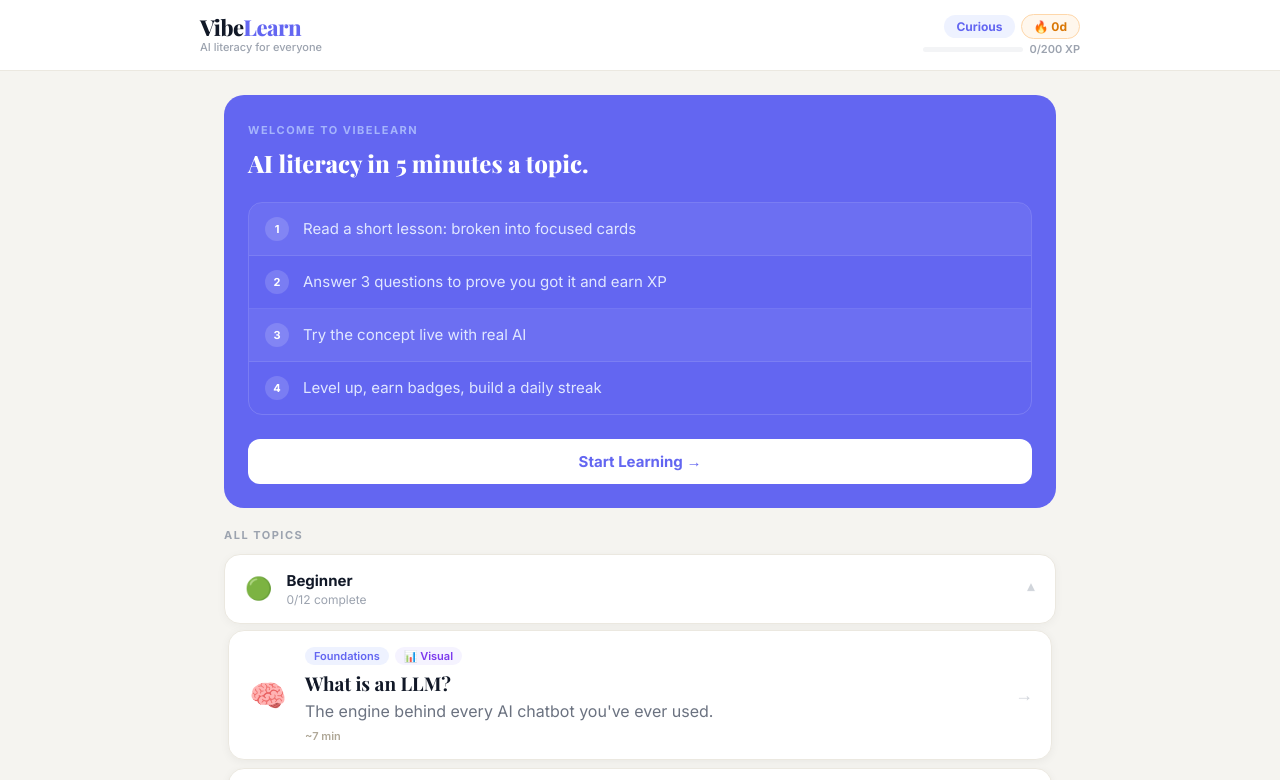
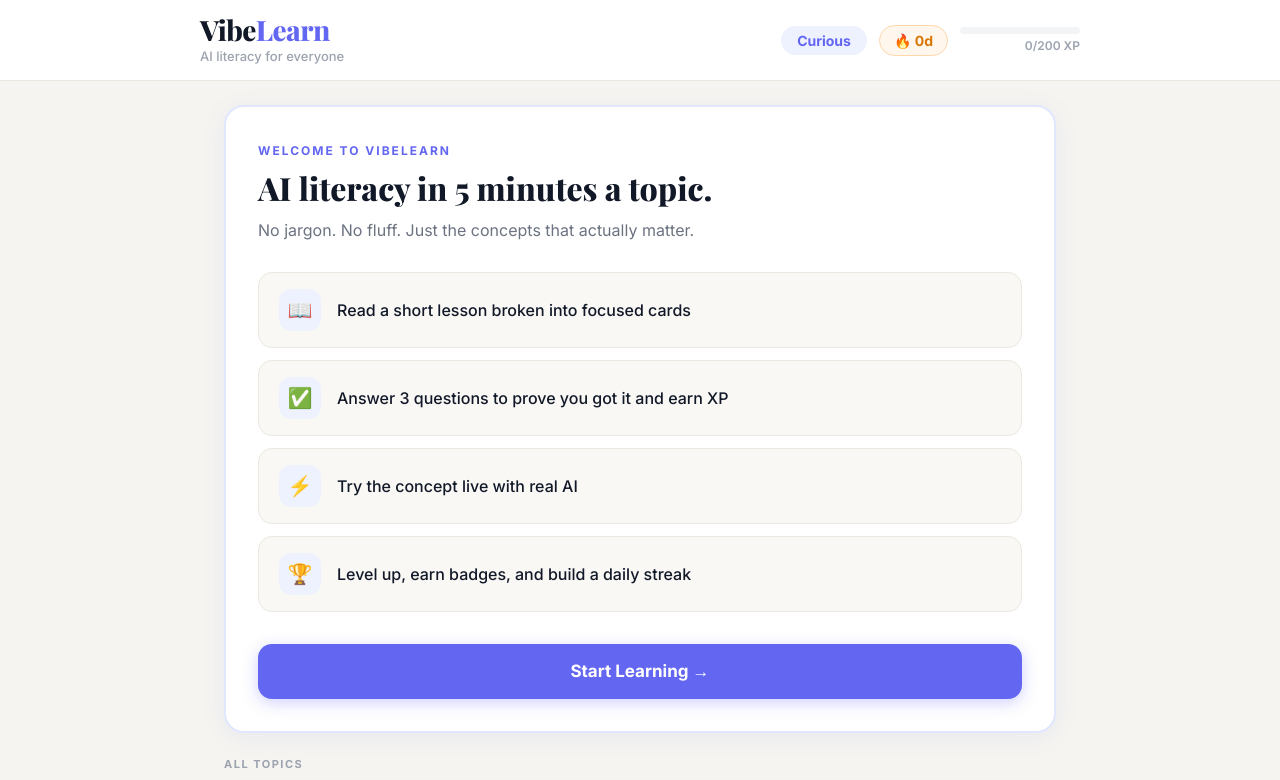
Before and after one commit to clonecones/vibelearn, a React (Vite) app: page / in a window 1280 px wide. Shown: the top 780 px of the page. Built offline with nearby package versions, Linux system fonts and the light colour scheme.

Commit message:
Update App.jsx

```diff
--- a/src/App.jsx
+++ b/src/App.jsx
@@ -205,20 +205,26 @@ function BadgeModal({badge,onClose}){
 }
 
 function IntroCard({onDismiss}){
-  const steps=["Read a short lesson: broken into focused cards","Answer 3 questions to prove you got it and earn XP","Try the concept live with real AI","Level up, earn badges, build a daily streak"];
+  const steps=[
+    {n:"1",icon:"📖",text:"Read a short lesson broken into focused cards"},
+    {n:"2",icon:"✅",text:"Answer 3 questions to prove you got it and earn XP"},
+    {n:"3",icon:"⚡",text:"Try the concept live with real AI"},
+    {n:"4",icon:"🏆",text:"Level up, earn badges, and build a daily streak"},
+  ];
   return(
-    <div className="vl-slide" style={{background:"#6366f1",borderRadius:20,padding:"28px 24px 24px",marginBottom:20}}>
-      <div style={{fontSize:11,color:"#a5b4fc",fontWeight:700,letterSpacing:1.5,textTransform:"uppercase",marginBottom:12,...F}}>Welcome to VibeLearn</div>
-      <div style={{fontFamily:"'Playfair Display',serif",fontSize:24,fontWeight:800,color:"#fff",marginBottom:24,lineHeight:1.2}}>AI literacy in 5 minutes a topic.</div>
-      <div style={{display:"flex",flexDirection:"column",gap:0,marginBottom:24,border:"1px solid rgba(255,255,255,0.15)",borderRadius:14,overflow:"hidden"}}>
-        {steps.map((text,i)=>(
-          <div key={i} style={{display:"flex",alignItems:"center",gap:14,padding:"14px 16px",background:i%2===0?"rgba(255,255,255,0.06)":"transparent",borderBottom:i<steps.length-1?"1px solid rgba(255,255,255,0.1)":"none"}}>
-            <div style={{width:24,height:24,borderRadius:999,background:"rgba(255,255,255,0.15)",display:"flex",alignItems:"center",justifyContent:"center",fontSize:11,fontWeight:800,color:"#fff",flexShrink:0,...F}}>{i+1}</div>
-            <span style={{fontSize:15,color:"#e0e7ff",lineHeight:1.6,...F}}>{text}</span>
+    <div className="vl-slide" style={{background:"#fff",borderRadius:20,padding:"36px 32px 32px",marginBottom:24,border:"2px solid #e0e7ff",boxShadow:"0 4px 24px rgba(99,102,241,0.08)"}}>
+      <div style={{fontSize:12,color:"#6366f1",fontWeight:700,letterSpacing:2,textTransform:"uppercase",marginBottom:12,...F}}>Welcome to VibeLearn</div>
+      <div style={{fontFamily:"'Playfair Display',serif",fontSize:32,fontWeight:800,color:"#111827",marginBottom:10,lineHeight:1.15}}>AI literacy in 5 minutes a topic.</div>
+      <div style={{fontSize:16,color:"#6b7280",marginBottom:28,lineHeight:1.7,...F}}>No jargon. No fluff. Just the concepts that actually matter.</div>
+      <div style={{display:"flex",flexDirection:"column",gap:12,marginBottom:32}}>
+        {steps.map((s,i)=>(
+          <div key={i} style={{display:"flex",alignItems:"center",gap:16,padding:"16px 20px",background:"#f9f8f5",borderRadius:14,border:"1px solid #ebe8e0"}}>
+            <div style={{width:42,height:42,borderRadius:12,background:"#eef2ff",display:"flex",alignItems:"center",justifyContent:"center",fontSize:20,flexShrink:0}}>{s.icon}</div>
+            <span style={{fontSize:16,color:"#111827",fontWeight:500,lineHeight:1.5,...F}}>{s.text}</span>
           </div>
         ))}
       </div>
-      <button onClick={onDismiss} className="vl-btn" style={{background:"#fff",color:"#6366f1",border:"none",borderRadius:12,padding:"13px 28px",fontSize:15,fontWeight:700,...F,width:"100%"}}>Start Learning →</button>
+      <button onClick={onDismiss} className="vl-btn" style={{background:"#6366f1",color:"#fff",border:"none",borderRadius:14,padding:"17px 28px",fontSize:17,fontWeight:700,...F,width:"100%",boxShadow:"0 4px 16px rgba(99,102,241,0.3)"}}>Start Learning →</button>
     </div>
   );
 }
@@ -651,24 +657,20 @@ export default function VibeLearn(){
 
   return(
     <div style={{background:"#f5f4f0",minHeight:"100vh",...F,paddingBottom:80}}>
-      <div style={{background:"#fff",borderBottom:"1px solid #ebe8e0",padding:"14px 20px"}}>
-        <div style={{maxWidth:880,margin:"0 auto",display:"flex",alignItems:"center",justifyContent:"space-between",gap:12,flexWrap:"wrap"}}>
+      <div style={{background:"#fff",borderBottom:"1px solid #ebe8e0",padding:"16px 24px"}}>
+        <div style={{maxWidth:880,margin:"0 auto",display:"flex",alignItems:"center",justifyContent:"space-between",gap:16,flexWrap:"wrap"}}>
           <div>
-            <div style={{fontFamily:"'Playfair Display',serif",fontSize:22,fontWeight:800,color:"#111827",letterSpacing:-0.5,lineHeight:1}}>Vibe<span style={{color:"#6366f1"}}>Learn</span></div>
-            <div style={{fontSize:11,color:"#9ca3af",marginTop:2,fontWeight:500}}>AI literacy for everyone</div>
+            <div style={{fontFamily:"'Playfair Display',serif",fontSize:28,fontWeight:800,color:"#111827",letterSpacing:-0.5,lineHeight:1}}>Vibe<span style={{color:"#6366f1"}}>Learn</span></div>
+            <div style={{fontSize:13,color:"#9ca3af",marginTop:4,fontWeight:500}}>AI literacy for everyone</div>
           </div>
-          <div style={{display:"flex",alignItems:"center",gap:8,flexWrap:"wrap"}}>
-            <div style={{display:"flex",flexDirection:"column",alignItems:"flex-end",gap:3}}>
-              <div style={{display:"flex",gap:6,alignItems:"center"}}>
-                <span style={{background:"#eef2ff",color:"#6366f1",borderRadius:999,padding:"4px 12px",fontSize:12,fontWeight:700}}>{level.label}</span>
-                <span style={{background:"#fff7ed",color:"#d97706",borderRadius:999,padding:"4px 12px",fontSize:12,fontWeight:700,border:"1px solid #fed7aa"}}>🔥 {st.streak}d</span>
+          <div style={{display:"flex",alignItems:"center",gap:12,flexWrap:"wrap"}}>
+            <span style={{background:"#eef2ff",color:"#6366f1",borderRadius:999,padding:"6px 16px",fontSize:14,fontWeight:700}}>{level.label}</span>
+            <span style={{background:"#fff7ed",color:"#d97706",borderRadius:999,padding:"6px 14px",fontSize:14,fontWeight:700,border:"1px solid #fed7aa"}}>🔥 {st.streak}d</span>
+            <div style={{display:"flex",flexDirection:"column",alignItems:"flex-end",gap:4}}>
+              <div style={{background:"#f3f4f6",borderRadius:999,height:7,width:120,overflow:"hidden"}}>
+                <div className="vl-xp" style={{background:"linear-gradient(90deg,#6366f1,#818cf8)",height:"100%",width:`${lvlPct}%`,borderRadius:999}}/>
               </div>
-              <div style={{display:"flex",alignItems:"center",gap:6}}>
-                <div style={{background:"#f3f4f6",borderRadius:999,height:5,width:100,overflow:"hidden"}}>
-                  <div className="vl-xp" style={{background:"linear-gradient(90deg,#6366f1,#818cf8)",height:"100%",width:`${lvlPct}%`,borderRadius:999}}/>
-                </div>
-                <span style={{fontSize:11,color:"#9ca3af",fontWeight:600}}>{st.xp}{nextLvl?`/${nextLvl.min}`:""} XP</span>
-              </div>
+              <span style={{fontSize:12,color:"#9ca3af",fontWeight:600}}>{st.xp}{nextLvl?`/${nextLvl.min}`:""} XP</span>
             </div>
           </div>
         </div>
```
